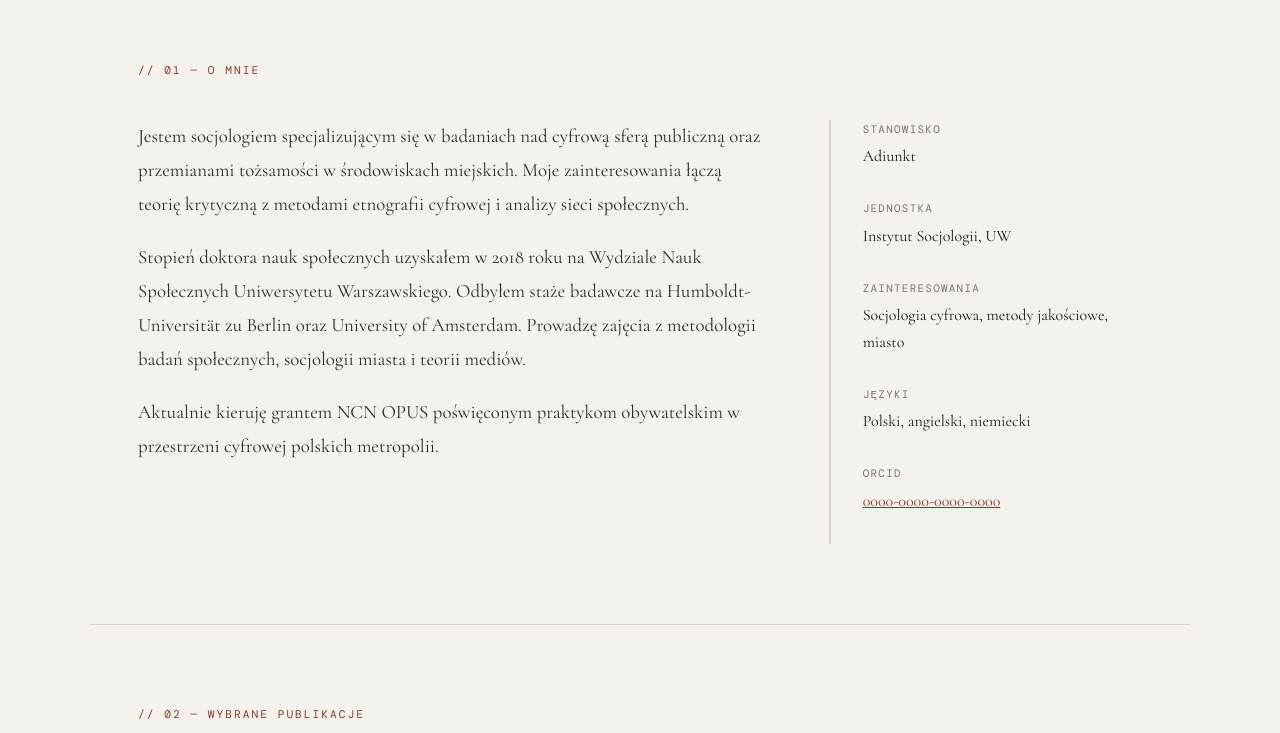
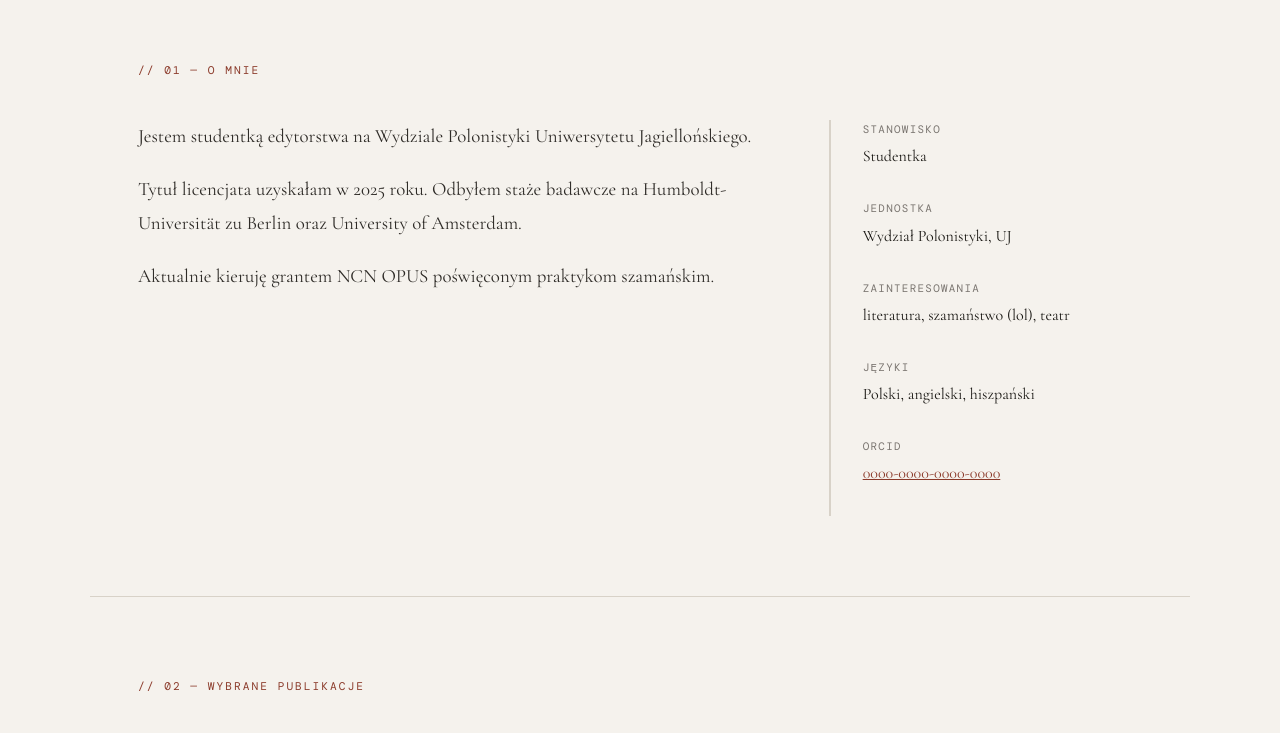
Before and after one commit to 4dria4nn4-dev/4dria4nn4-dev, a plain HTML site: page index.html in a window 1280 px wide. Shown: the part 820-1553 px from the top of the page. Drawn offline with nearby package versions, Linux system fonts and the light colour scheme; a web font is replaced by a local one.

Commit message:
Update index.html

```diff
--- a/index.html
+++ b/index.html
@@ -385,7 +385,7 @@
   </div>
   <div class="hero-image-box">
     <div class="avatar-placeholder">
-      <img src="https://encrypted-tbn0.gstatic.com/images?q=tbn:ANd9GcQS2CzhVuMINfDRyXRzWZpKV6vHT-D4OHhApw&s" alt="Adrianna Ustjanowska"><!-- Zastąp poniższy blok tagiem <img src="zdjecie.jpg" alt="Jan Kowalski"> -->
+      <img src="https://encrypted-tbn0.gstatic.com/images?q=tbn:ANd9GcQS2CzhVuMINfDRyXRzWZpKV6vHT-D4OHhApw&s" alt="Jan Kowalski"><!-- Zastąp poniższy blok tagiem <img src="zdjecie.jpg" alt="Jan Kowalski"> -->
       <svg viewBox="0 0 64 64" fill="none" xmlns="http://www.w3.org/2000/svg">
         <circle cx="32" cy="22" r="13" stroke="#7a7570" stroke-width="2"/>
         <path d="M8 56c0-13.255 10.745-24 24-24s24 10.745 24 24" stroke="#7a7570" stroke-width="2" stroke-linecap="round"/>
@@ -402,37 +402,33 @@
   <div class="bio-grid">
     <div class="bio-text">
       <p>
-        Jestem socjologiem specjalizującym się w badaniach nad cyfrową sferą publiczną oraz
-        przemianami tożsamości w środowiskach miejskich. Moje zainteresowania łączą teorię
-        krytyczną z metodami etnografii cyfrowej i analizy sieci społecznych.
+        Jestem studentką edytorstwa na Wydziale Polonistyki Uniwersytetu Jagiellońskiego.
       </p>
       <p>
-        Stopień doktora nauk społecznych uzyskałem w 2018 roku na Wydziale Nauk Społecznych
-        Uniwersytetu Warszawskiego. Odbyłem staże badawcze na Humboldt-Universität zu Berlin
-        oraz University of Amsterdam. Prowadzę zajęcia z metodologii badań społecznych,
-        socjologii miasta i teorii mediów.
+        Tytuł licencjata uzyskałam w 2025 roku.
+        Odbyłem staże badawcze na Humboldt-Universität zu Berlin
+        oraz University of Amsterdam.
       </p>
       <p>
-        Aktualnie kieruję grantem NCN OPUS poświęconym praktykom obywatelskim w przestrzeni
-        cyfrowej polskich metropolii.
+        Aktualnie kieruję grantem NCN OPUS poświęconym praktykom szamańskim.
       </p>
     </div>
     <div class="bio-facts">
       <div class="bio-fact">
         <div class="bio-fact-label">Stanowisko</div>
-        <div class="bio-fact-value">Adiunkt</div>
+        <div class="bio-fact-value">Studentka</div>
       </div>
       <div class="bio-fact">
         <div class="bio-fact-label">Jednostka</div>
-        <div class="bio-fact-value">Instytut Socjologii, UW</div>
+        <div class="bio-fact-value">Wydział Polonistyki, UJ</div>
       </div>
       <div class="bio-fact">
         <div class="bio-fact-label">Zainteresowania</div>
-        <div class="bio-fact-value">Socjologia cyfrowa, metody jakościowe, miasto</div>
+        <div class="bio-fact-value">literatura, szamaństwo (lol), teatr</div>
       </div>
       <div class="bio-fact">
         <div class="bio-fact-label">Języki</div>
-        <div class="bio-fact-value">Polski, angielski, niemiecki</div>
+        <div class="bio-fact-value">Polski, angielski, hiszpański</div>
       </div>
       <div class="bio-fact">
         <div class="bio-fact-label">ORCID</div>
@@ -539,7 +535,7 @@
 
 <!-- STOPKA -->
 <footer>
-  <span>© 2025 Jan Kowalski · Uniwersytet Warszawski</span>
+  <span>© 2025 Adrianna Ustjanowska · Uniwersytet Jagielloński</span>
   <span>Ostatnia aktualizacja: styczeń 2025</span>
 </footer>
 
```
